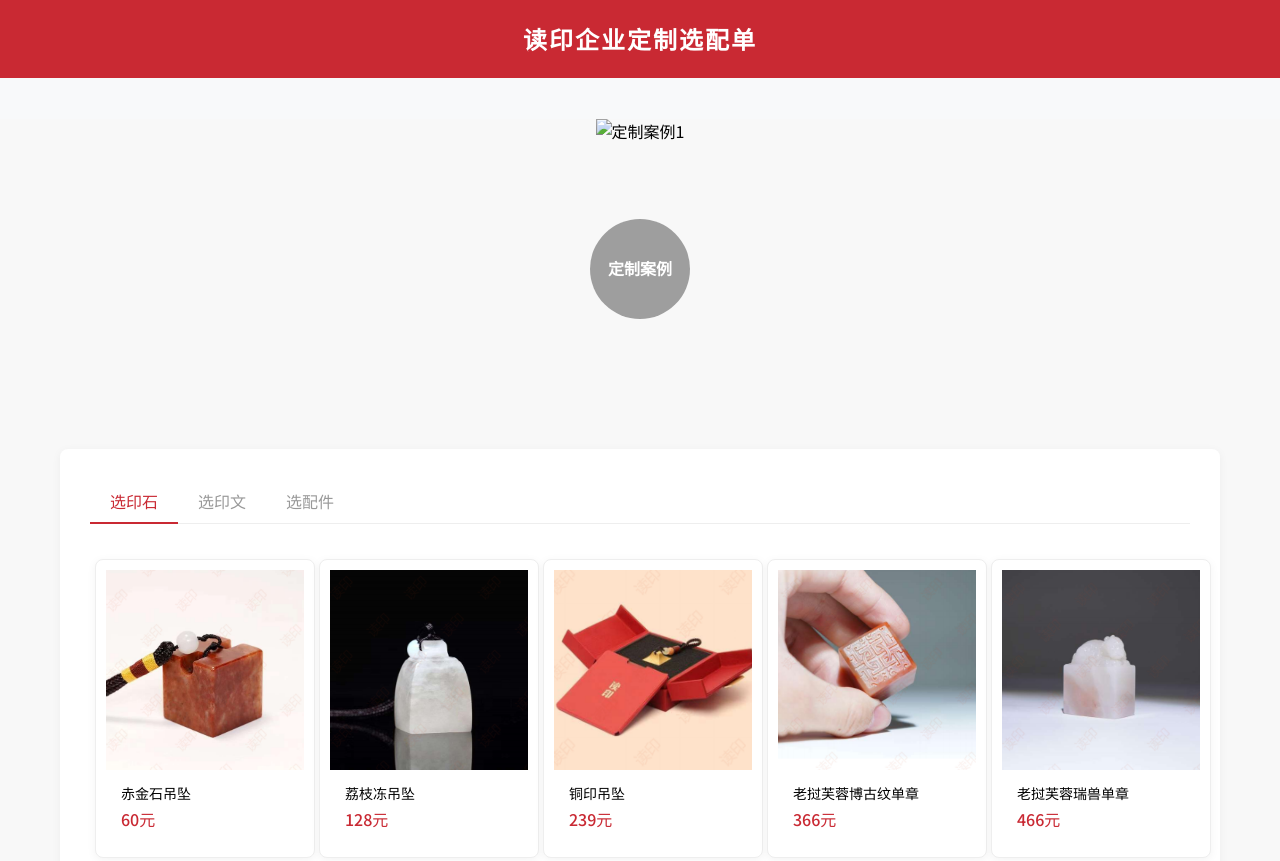
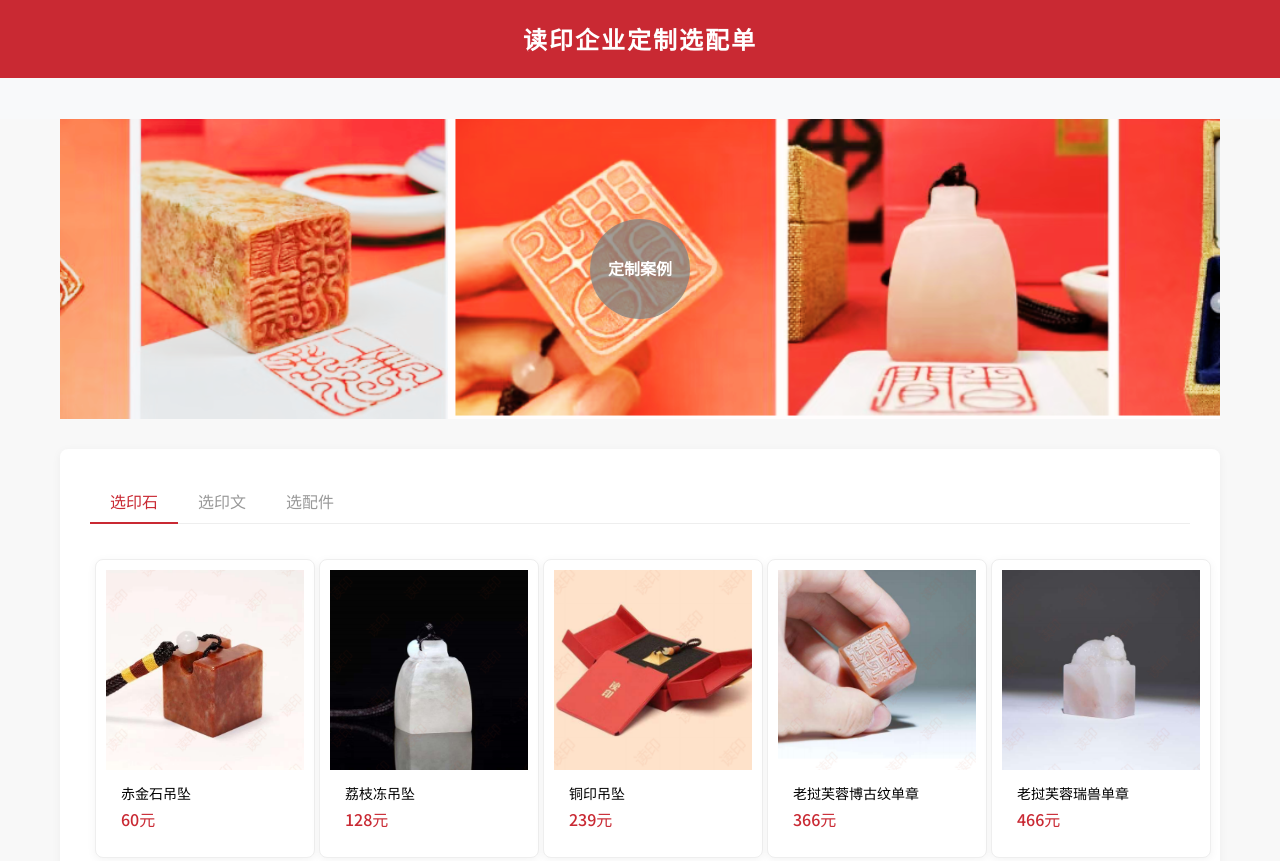
Before and after one commit to Q12456898/QDH.GitHub.io, a plain HTML site: page index.html in a window 1280 px wide. Shown: the top 861 px of the page. Drawn offline with Linux system fonts and the light colour scheme; files whose address does not match are found by name.

Commit message:
Update index.html

```diff
--- a/index.html
+++ b/index.html
@@ -30,7 +30,7 @@
             <div class="gallery-container">
                 <div class="gallery-slider">
                     <div class="gallery-slide">
-                        <img src="images/全景大图.jpg" alt="定制案例1">
+                        <img src="全景大图.jpg" alt="定制案例1">
                         <a href="https://mp.weixin.qq.com/s/0-uJbfjtnAtuI513IpXLxQ" class="case-badge" target="_blank">定制案例</a>
                     </div>
                     <div class="gallery-slide">
```
